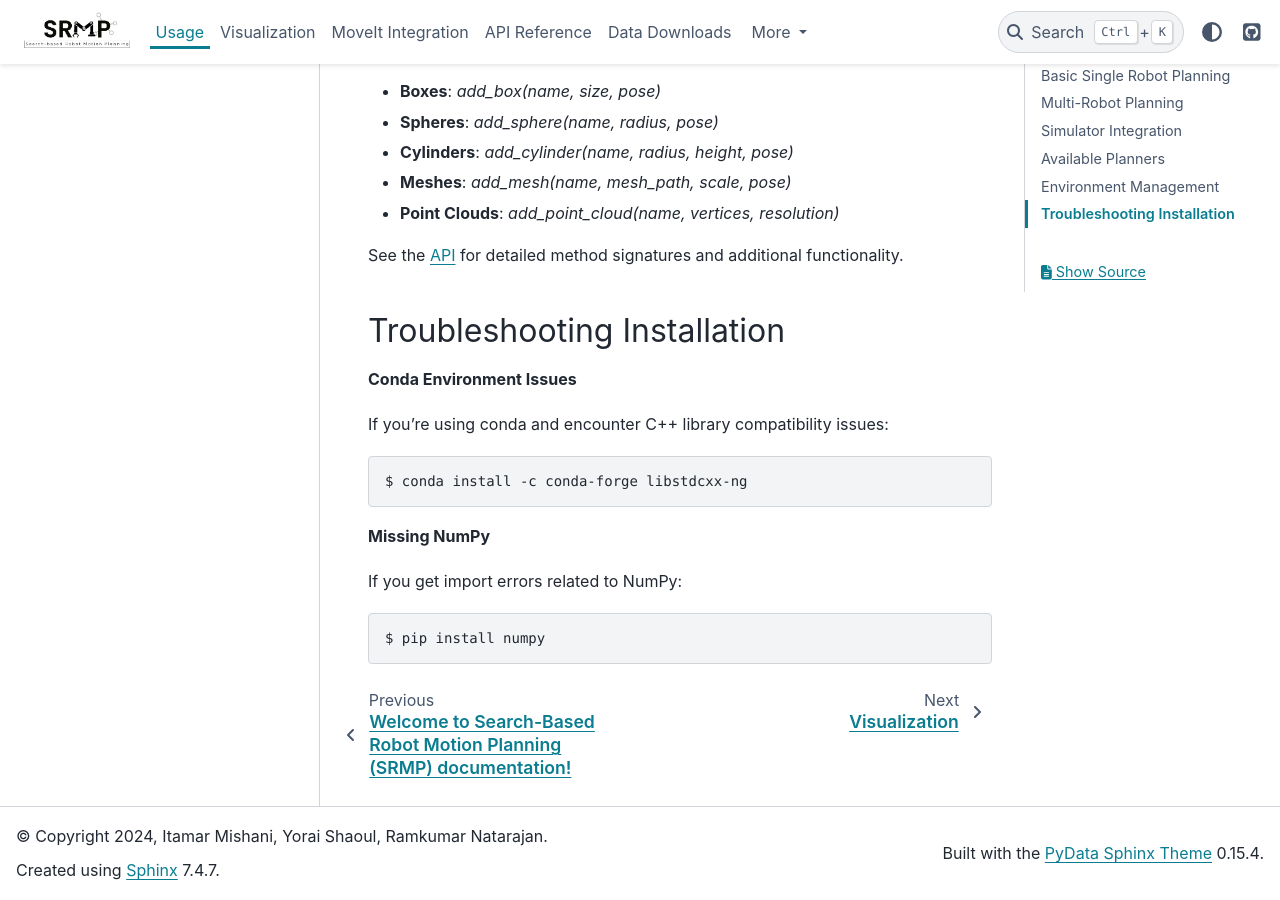
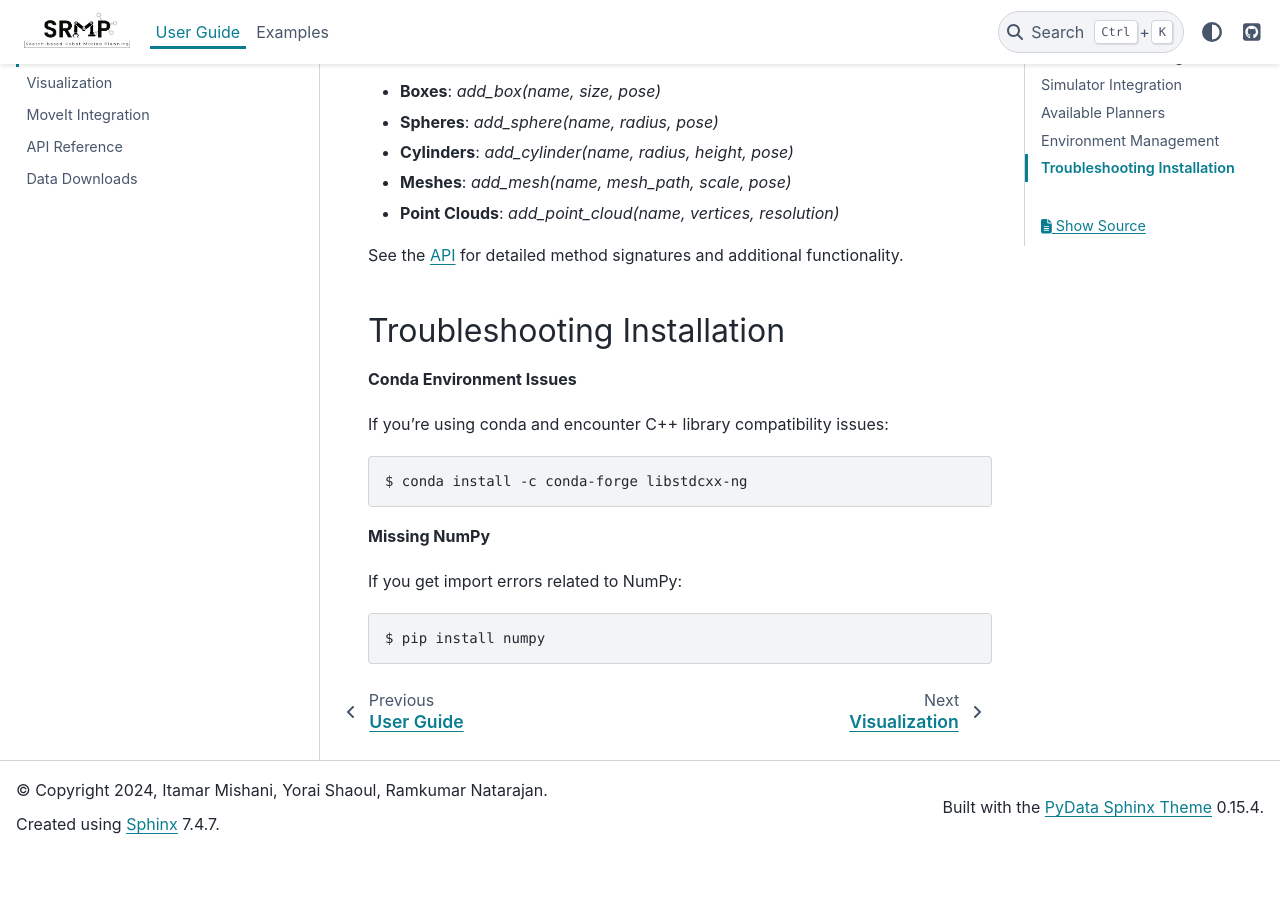
Before and after one commit to imishani/srmp-docs, a Sphinx documentation site: the page built from docs/source/user_guide/usage.rst, in a window 1280 px wide and 900 px high, scrolled down 6149 px. Built offline with Sphinx 7.4.7 and the PyData theme 0.15.4, drawn with Linux system fonts in a browser that asks for light colours; after the commit the page ends 7003 px from its top, so only the background shows below that; some of the changed text lies outside the part shown.

Commit message:
restructure

```diff
--- a/docs/source/examples/visualization.rst
+++ b/docs/source/examples/visualization.rst
@@ -2,7 +2,7 @@
 ======================
 
 These examples show how to use SRMP's two visualization backends.  See the
-:doc:`../visualization` page for installation instructions and a feature
+:doc:`../user_guide/visualization` page for installation instructions and a feature
 comparison.
 
 MeshCat Visualization
--- /dev/null
+++ b/docs/source/user_guide/index.rst
@@ -0,0 +1,12 @@
+User Guide
+==========
+
+.. toctree::
+   :maxdepth: 2
+   :caption: User Guide
+
+   usage
+   visualization
+   moveit_integration
+   api
+   data_downloads
--- a/docs/source/moveit_integration.rst
+++ b/docs/source/user_guide/moveit_integration.rst
@@ -4,7 +4,7 @@
 SRMP MoveIt! Plugin Demo
 ~~~~~~~~~~~~~~~~~~~~~~~~
 
-.. image:: _static/assets/srmp_moveit2.gif
+.. image:: ../_static/assets/srmp_moveit2.gif
    :align: center
    :width: 800px
    :alt: SRMP MoveIt! Plugin Demo
@@ -22,7 +22,7 @@
 .. raw:: html
 
    <div style="text-align: center; margin: 20px 0;">
-       <a href="_static/assets/srmp-docker.zip" download="srmp-docker.zip"
+       <a href="../_static/assets/srmp-docker.zip" download="srmp-docker.zip"
           style="display: inline-block; padding: 15px 30px; background-color: #2980b9; color: white; text-decoration: none; border-radius: 5px; font-weight: bold; font-size: 16px;">
            📦 Download SRMP Docker Package
        </a>
@@ -103,7 +103,7 @@
 .. raw:: html
 
    <div style="text-align: center; margin: 20px 0;">
-       <a href="_static/assets/srmp-local.zip" download="srmp-local.zip"
+       <a href="../_static/assets/srmp-local.zip" download="srmp-local.zip"
           style="display: inline-block; padding: 15px 30px; background-color: #27ae60; color: white; text-decoration: none; border-radius: 5px; font-weight: bold; font-size: 16px;">
            📦 Download SRMP Local Package
        </a>
```
Also changed, not shown: docs/source/data_downloads.rst (deleted, +0 -65 lines), docs/source/examples/index.rst (added, +11 -0 lines), docs/source/index.rst (+6 -21 lines), docs/source/user_guide/data_downloads.rst (added, +65 -0 lines), docs/source/user_guide/api.rst (renamed from docs/source/api.rst), docs/source/user_guide/usage.rst (renamed from docs/source/usage.rst), docs/source/user_guide/visualization.rst (renamed from docs/source/visualization.rst).
